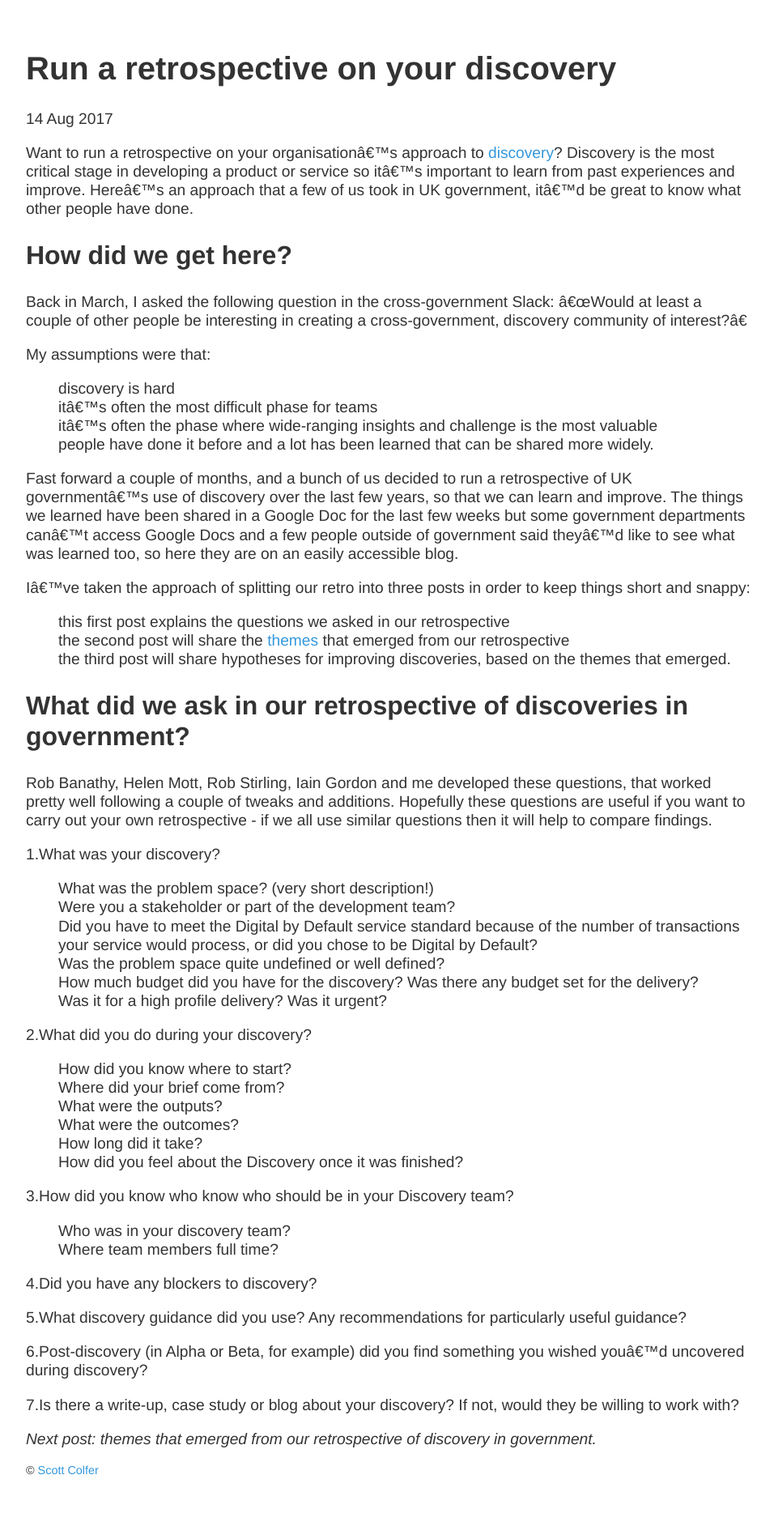
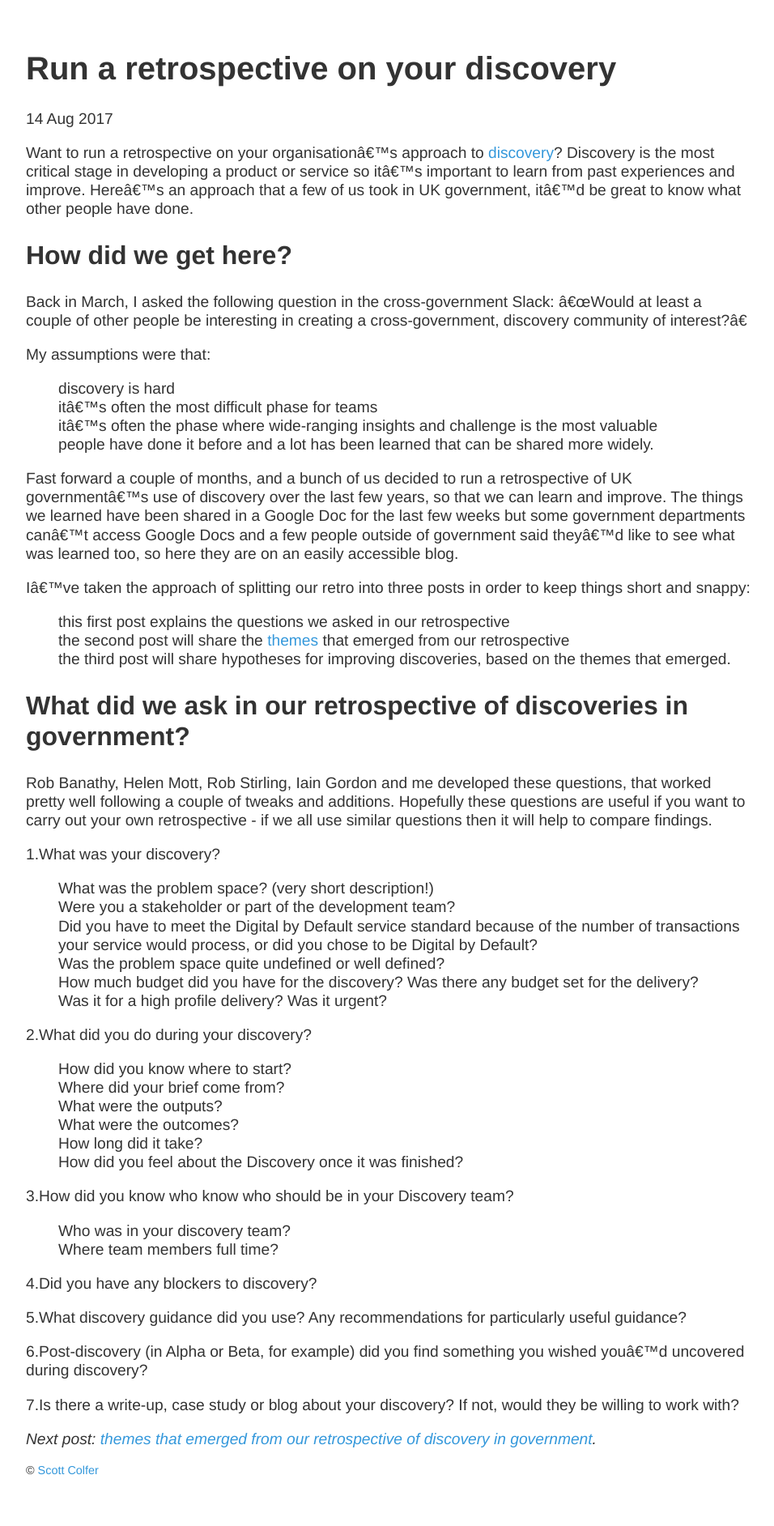
Before and after one commit to scottcolfer/scottcolfer.github.io, a Jekyll site: the page built from _posts/2017-08-13-discovery-retro-questions.md, in a window 1280 px wide. Shown: the whole page at 81% size, without its empty margins (160-1116 px from the left). Built offline with Jekyll 4.4.1, drawn with Linux system fonts in a browser that asks for light colours; some of the changed lines change nothing that is shown.

Commit message:
Update 2017-08-13-discovery-retro-questions.md
Added link to final line of post

```diff
--- a/_posts/2017-08-13-discovery-retro-questions.md
+++ b/_posts/2017-08-13-discovery-retro-questions.md
@@ -61,4 +61,4 @@
 
 7.Is there a write-up, case study or blog about your discovery?  If not, would they be willing to work with?
 
-*Next post: themes that emerged from our retrospective of discovery in government.*
+*Next post: [themes that emerged from our retrospective of discovery in government](http://scottcolfer.com/2017/08/15/discovery-retro-themes.html).*
```
